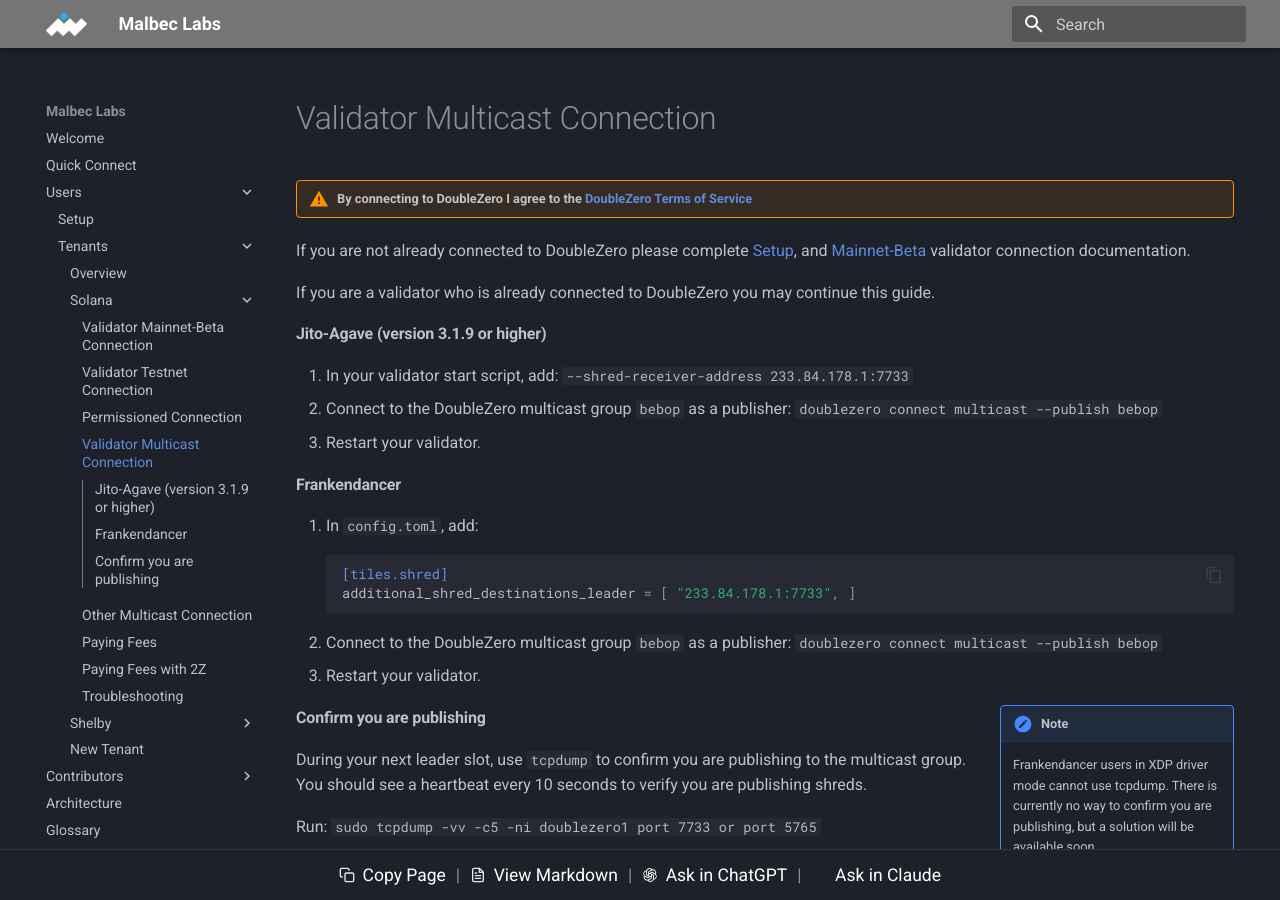
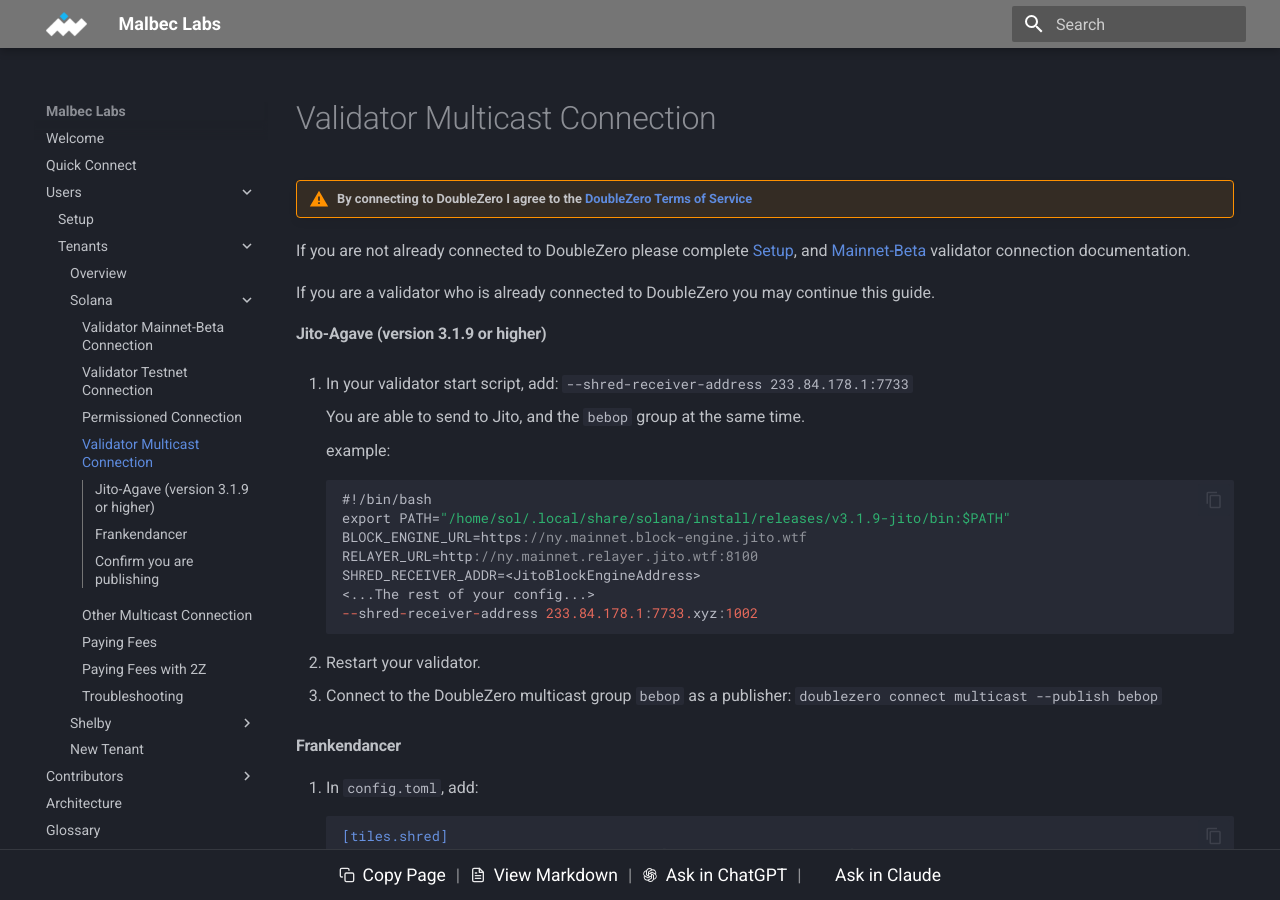
Before and after one commit to malbeclabs/docs, an MkDocs documentation site: the page built from docs/Validator Multicast Connection.md, in a window 1280 px wide and 900 px high. Built offline with MkDocs 1.6.1 and Material for MkDocs 9.7.7, drawn with Linux system fonts in a browser that asks for light colours.

Commit message:
update multicast order (#149)

````diff
--- a/docs/Validator Multicast Connection.md
+++ b/docs/Validator Multicast Connection.md
@@ -7,23 +7,41 @@
 
 #### Jito-Agave (version 3.1.9 or higher)
 
-1. In your validator start script, add:
-   `--shred-receiver-address 233.84.178.1:7733`
-2. Connect to the DoubleZero multicast group `bebop` as a publisher:
+1. In your validator start script, add: `--shred-receiver-address 233.84.178.1:7733`
+
+    You are able to send to Jito, and the `bebop` group at the same time.
+
+    example:
+
+    ```json
+    #!/bin/bash
+    export PATH="/home/sol/.local/share/solana/install/releases/v3.1.9-jito/bin:$PATH"
+    BLOCK_ENGINE_URL=https://ny.mainnet.block-engine.jito.wtf
+    RELAYER_URL=http://ny.mainnet.relayer.jito.wtf:8100
+    SHRED_RECEIVER_ADDR=<JitoBlockEngineAddress>
+    <...The rest of your config...>
+    --shred-receiver-address 233.84.178.1:7733.xyz:1002
+    ```
+
+2. Restart your validator.
+
+3. Connect to the DoubleZero multicast group `bebop` as a publisher:
    `doublezero connect multicast --publish bebop`
-3. Restart your validator.
+
+
 
 #### Frankendancer
 
-1.
-In `config.toml`, add:
+1. In `config.toml`, add:
    ```toml
    [tiles.shred]
    additional_shred_destinations_leader = [ "233.84.178.1:7733", ]
    ```
-2. Connect to the DoubleZero multicast group `bebop` as a publisher:
+2. Restart your validator.s
+
+3. Connect to the DoubleZero multicast group `bebop` as a publisher:
    `doublezero connect multicast --publish bebop`
-3. Restart your validator.
+
 
 
 !!! note inline end
````
